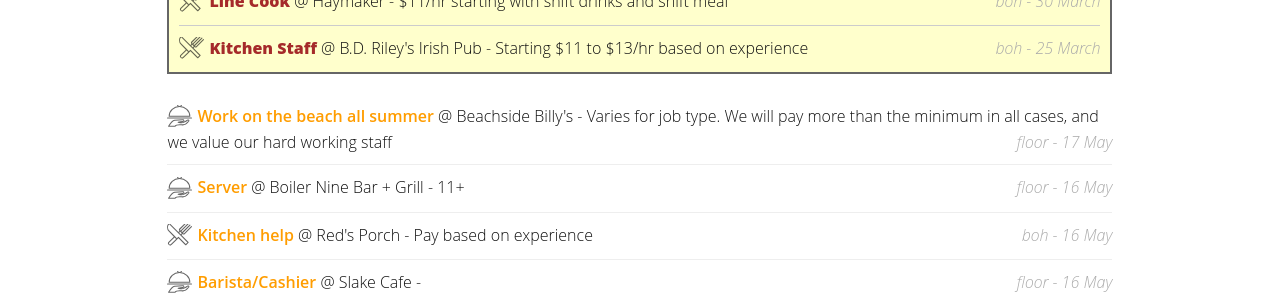
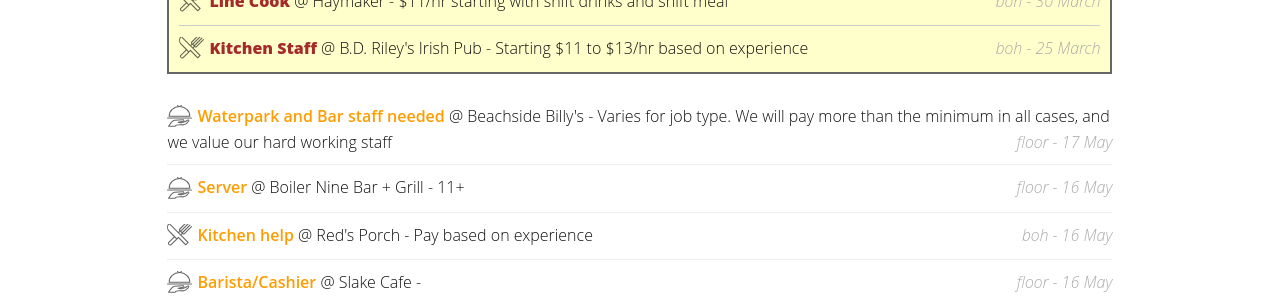
Before and after one commit to intheweedsjobs/intheweeds, a Jekyll site: the page built from index.html, in a window 1280 px wide and 900 px high, scrolled down 1122 px. Shown: the part 155-455 px from the top of the window. Built offline with Jekyll 4.4.1, drawn with Linux system fonts in a browser that asks for light colours.

Commit message:
Update 2017-05-17-work-on-the-beach-all-summer-1495064238259.md

```diff
--- a/jobs/2017-05-17-work-on-the-beach-all-summer-1495064238259.md
+++ b/jobs/2017-05-17-work-on-the-beach-all-summer-1495064238259.md
@@ -7,7 +7,7 @@
 business_name: Beachside Billy's
 business_url: 'http://waterparkaustin.com/'
 location: '16107 FM2769 Leander, TX 78641'
-title: Work on the beach all summer
+title: Waterpark and Bar staff needed
 category: floor
 qualifications: >-
   TABC Certified, Facebook account, Smart Phone, Reliable Transportation, Great
```
